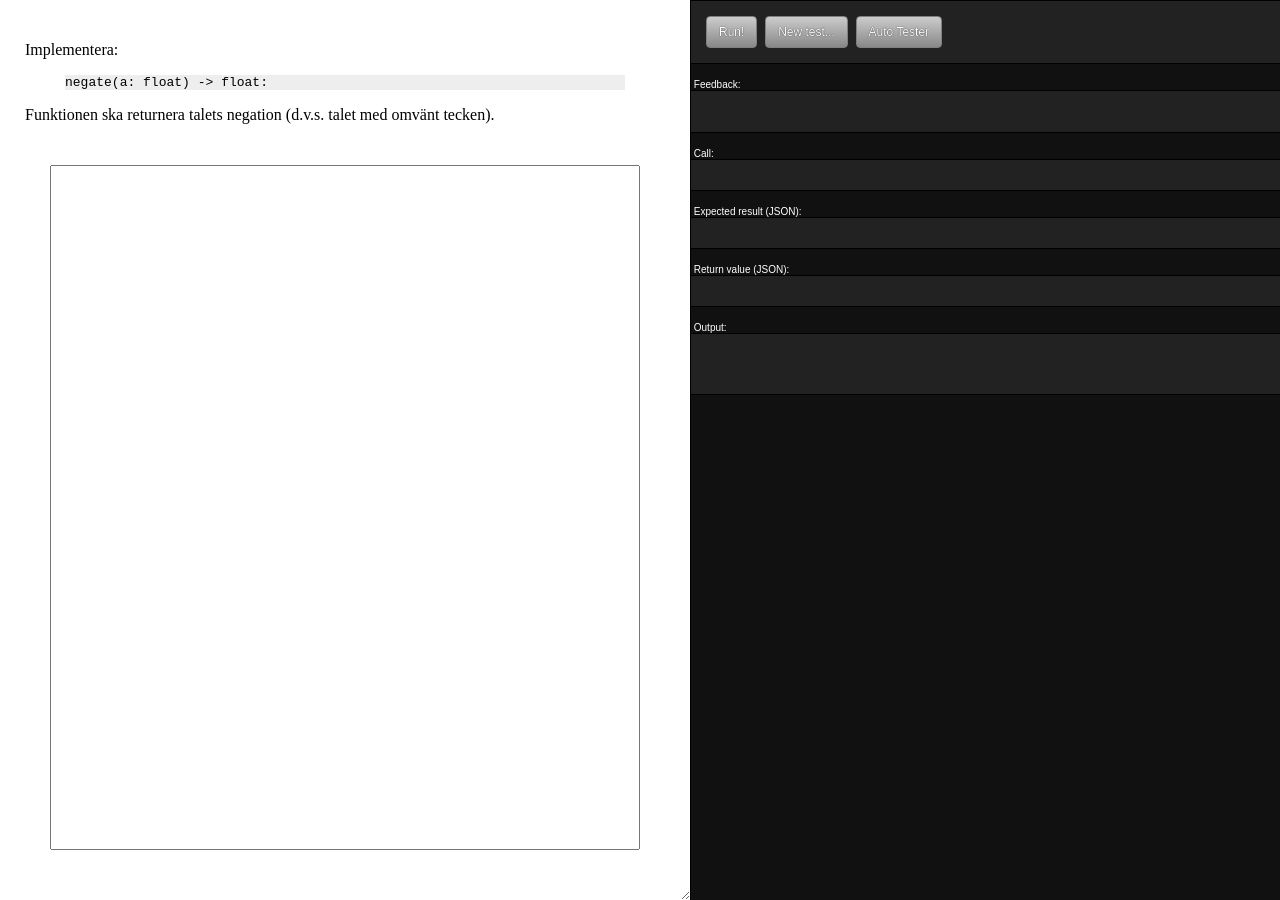
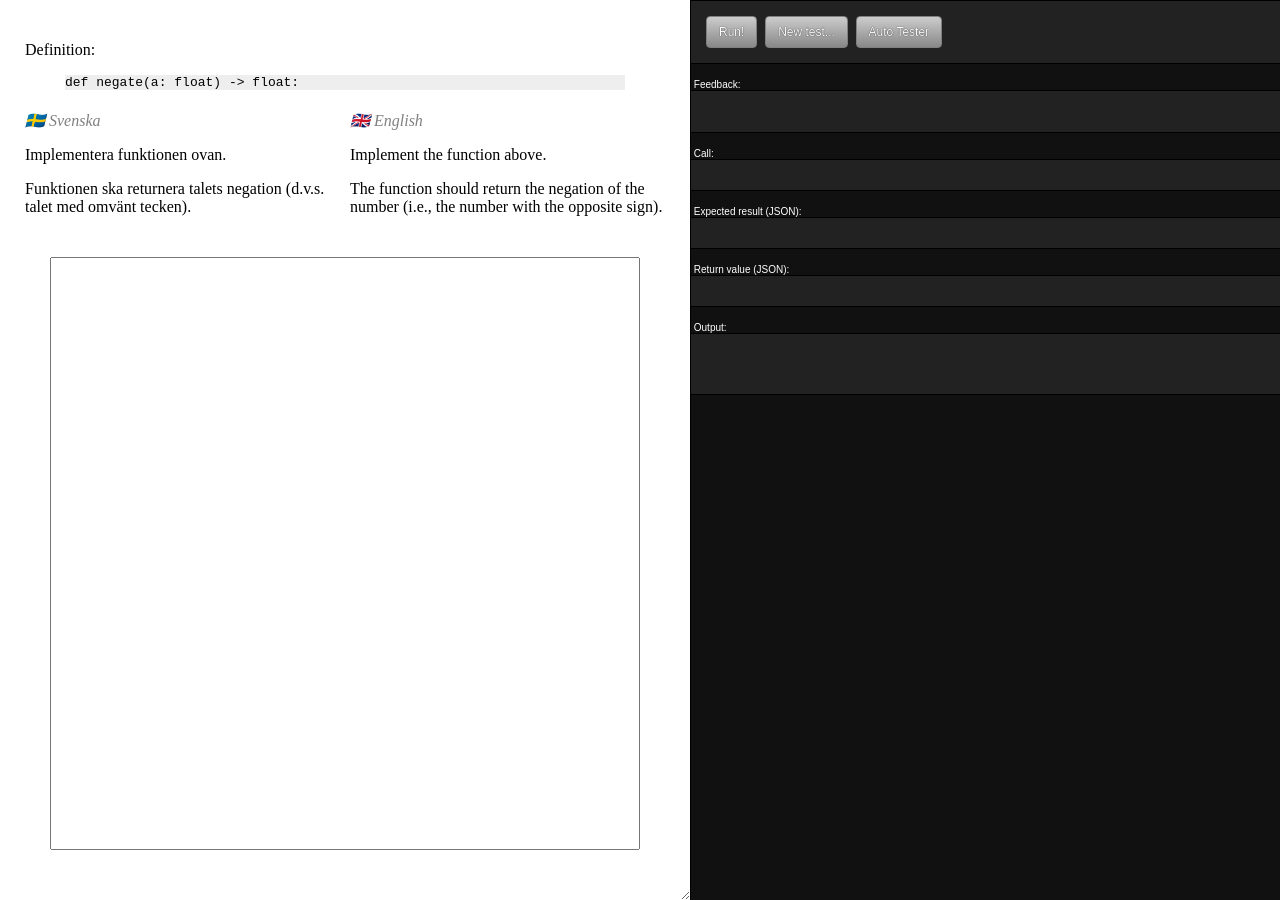
Before and after one commit to crilab/dva128_funcportal, a Jekyll site: the page built from _assignments/negate.md, in a window 1280 px wide. Built offline with Jekyll 4.4.1, drawn with Linux system fonts in a browser that asks for light colours.

Commit message:
translation

```diff
--- a/_assignments/negate.md
+++ b/_assignments/negate.md
@@ -3,12 +3,22 @@ layout: assignment
 title: Negate Number
 difficulty: 0
 ---
-Implementera:
+Definition:
 {% highlight python %}
-negate(a: float) -> float:
+def negate(a: float) -> float:
 {% endhighlight %}
 
+<div class="swedish" markdown="1">
+Implementera funktionen ovan.
+
 Funktionen ska returnera talets negation (d.v.s. talet med omvänt tecken).
+</div>
+
+<div class="english" markdown="1">
+Implement the function above.
+
+The function should return the negation of the number (i.e., the number with the opposite sign).
+</div>
 
 <script>
 
```
